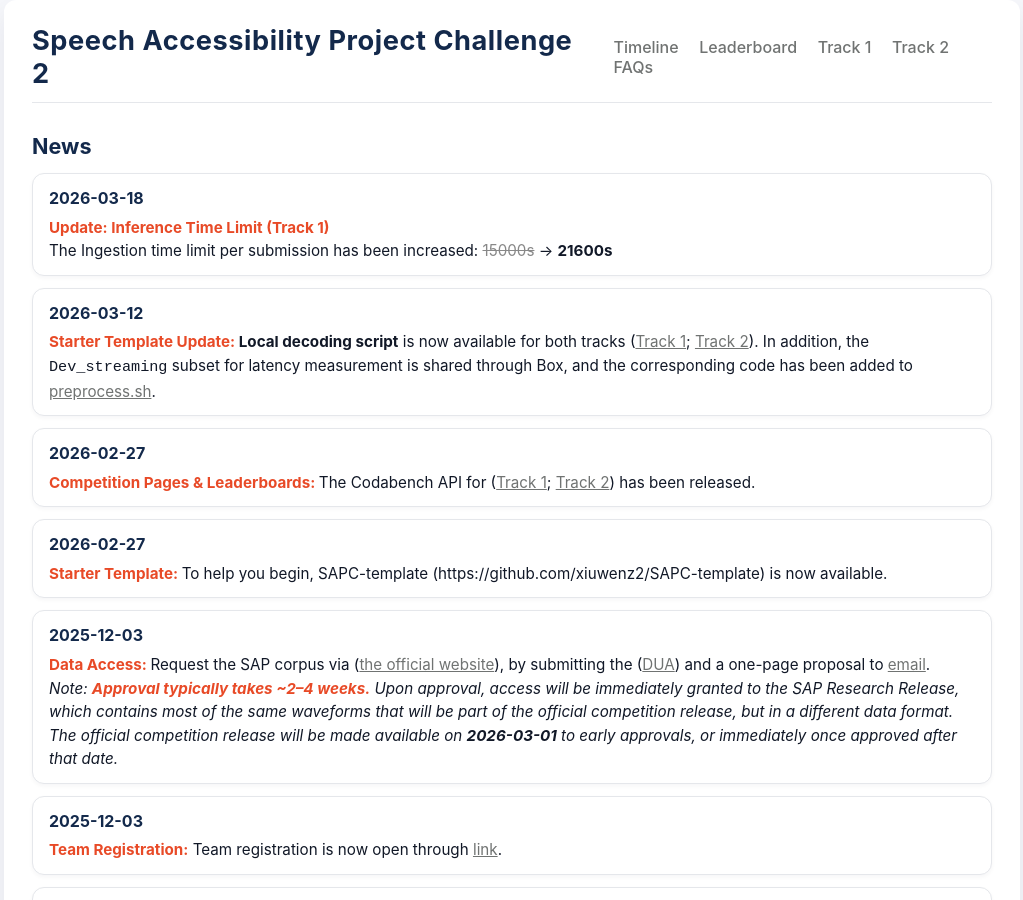
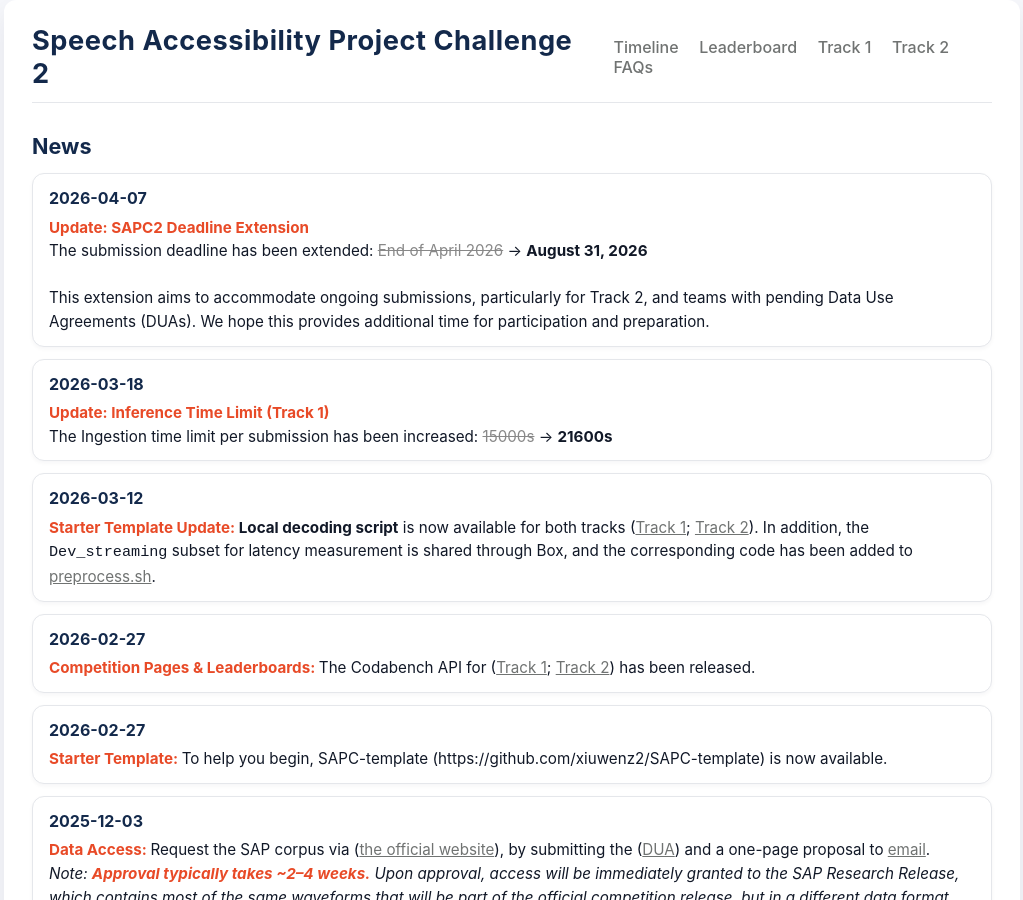
Before and after one commit to xiuwenz2/SAPC2-website, a Jekyll site: the page built from index.md, in a window 1280 px wide and 900 px high. Shown: the whole window, without its empty margins (128-1151 px from the left). Built offline with Jekyll 4.4.1, drawn with Linux system fonts in a browser that asks for light colours.

Commit message:
Update index.md

```diff
--- a/index.md
+++ b/index.md
@@ -11,6 +11,19 @@ hero_meta: >
 ## News
 
 <div class="news-list">
+
+<div class="news-item">
+  <div class="news-date">2026-04-07</div>
+  <div class="news-text">
+    <strong><span style="color: #E84A27;">Update: SAPC2 Deadline Extension</span></strong><br>
+    The submission deadline has been extended:
+    <s style="color: #888;">End of April 2026</s> →
+    <strong>August 31, 2026</strong><br><br>
+    This extension aims to accommodate ongoing submissions, particularly for Track 2,
+    and teams with pending Data Use Agreements (DUAs).
+    We hope this provides additional time for participation and preparation.
+  </div>
+</div>
 
 <div class="news-item">
   <div class="news-date">2026-03-18</div>
```
